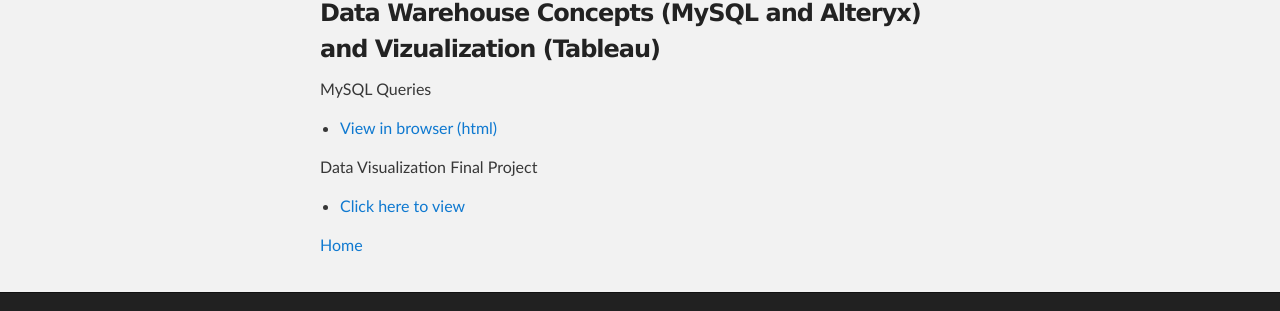
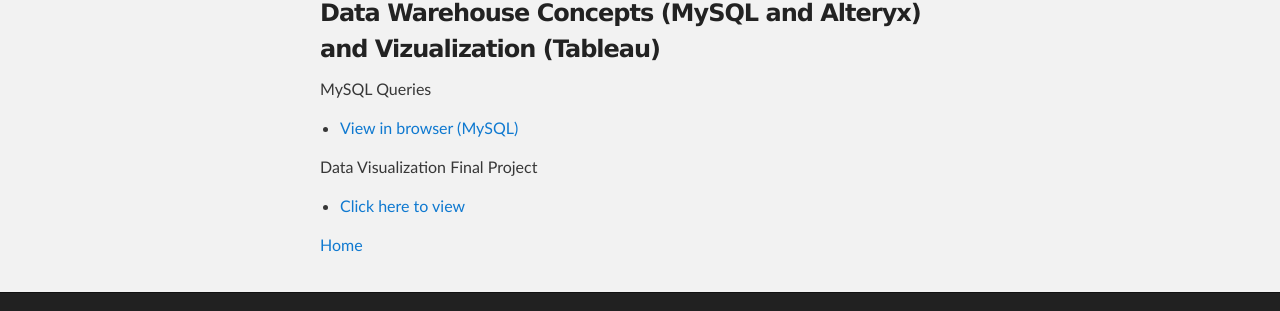
Before and after one commit to Cherylngo/cherylngo.github.io, a Jekyll site: the page built from DBMV/index.md, in a window 1280 px wide. Shown: the part 417-728 px from the top of the page. Built offline with Jekyll 4.4.1, drawn with Linux system fonts in a browser that asks for light colours; our own code applies the rules of GitHub Pages for plain Markdown files.

Commit message:
Update index.md

```diff
--- a/DBMV/index.md
+++ b/DBMV/index.md
@@ -7,7 +7,7 @@
 ### Data Warehouse Concepts (MySQL and Alteryx) and Vizualization (Tableau)
 
 MySQL Queries
-- [View in browser (html)](BankingQueries.sql)
+- [View in browser (MySQL)](BankingQueries.sql)
 
 Data Visualization Final Project
 - [Click here to view]()
```
